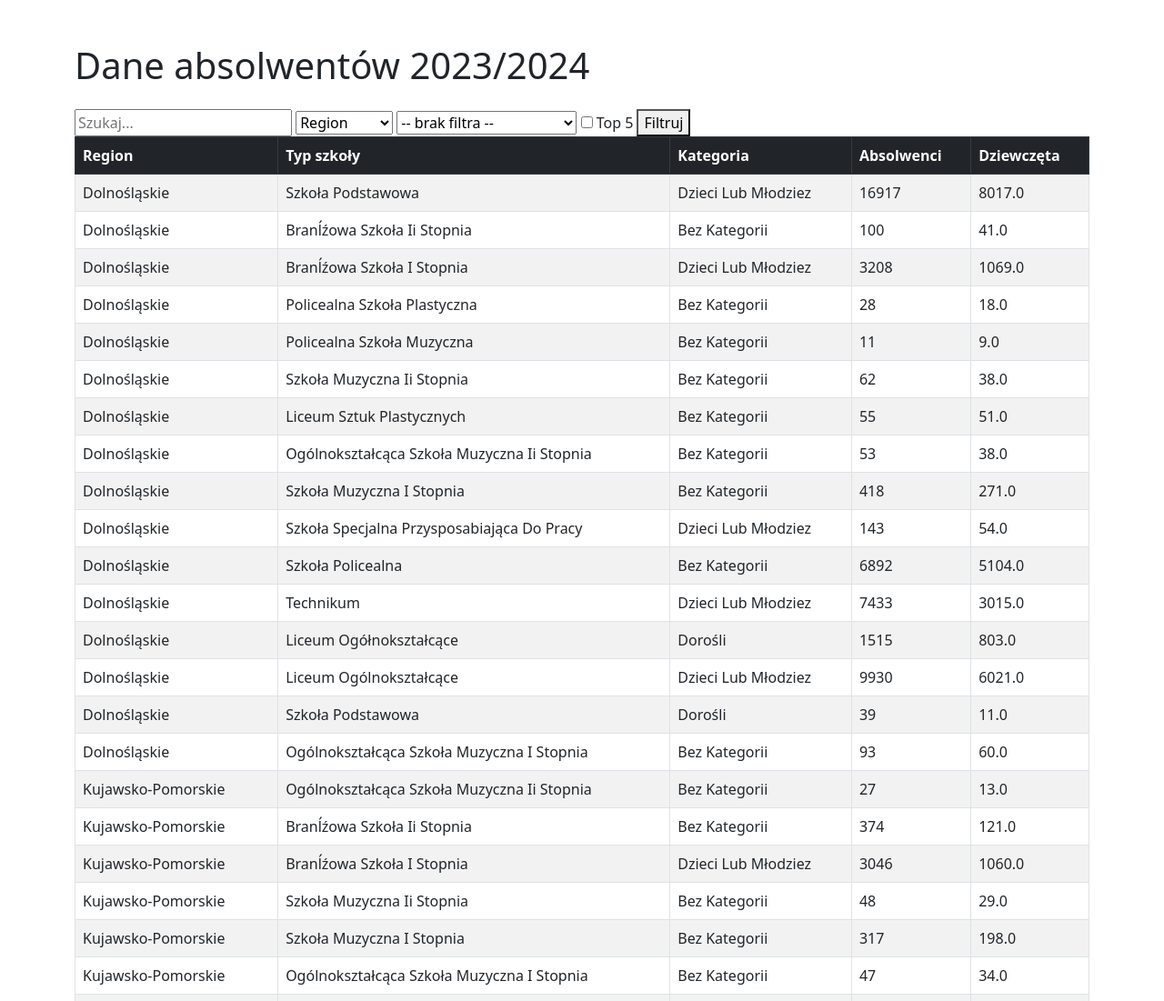
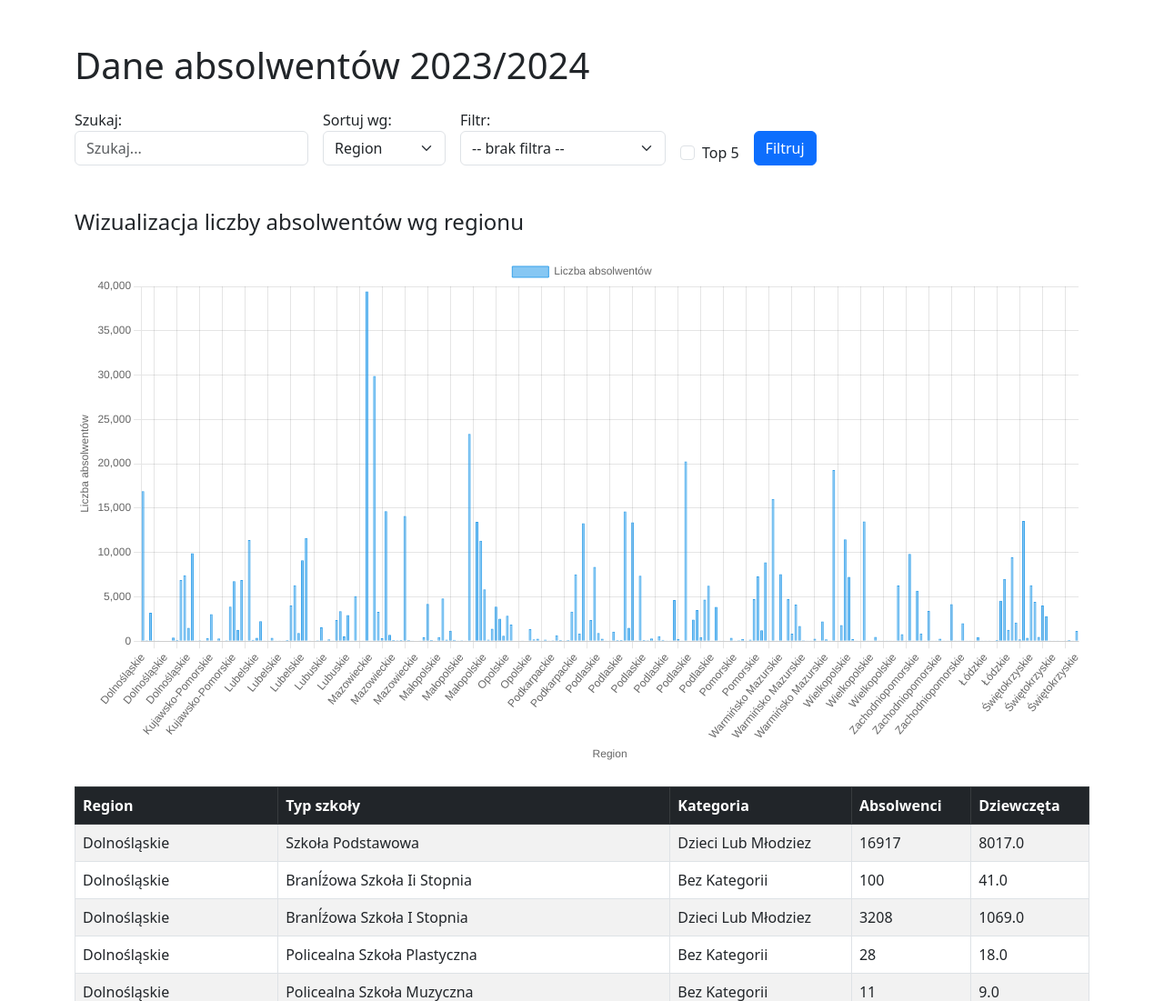
Before and after one commit to Norb1ert/Analiza_danych, a Flask app: page / in a window 1280 px wide. Shown: the top 1101 px of the page at 91% size. Run offline with Flask 3, Linux system fonts and the light colour scheme; a user stored in the database is signed in.

Commit message:
Dodanie wykresów

```diff
--- a/app.py
+++ b/app.py
@@ -33,31 +33,6 @@ def load_data():
 
 df = load_data()
 
-# @app.route('/')
-# @login_required
-# def index():
-#     search = request.args.get('search', '').lower()
-#     sort_by = request.args.get('sort_by', 'Region')
-#     top_only = request.args.get('top5', 'false') == 'true'
-
-#     filtered_df = df.copy()
-
-#     if search:
-#         filtered_df = filtered_df[
-#             filtered_df['Region'].str.lower().str.contains(search) |
-#             filtered_df['Typ szkoły'].str.lower().str.contains(search)
-#         ]
-
-#     if sort_by in filtered_df.columns:
-#         filtered_df = filtered_df.sort_values(by=sort_by, ascending=(sort_by == 'Region'))
-
-#     if top_only:
-#         filtered_df = filtered_df.head(5)
-
-#     avg_abs = round(filtered_df["Absolwenci"].mean(), 2)
-#     data = filtered_df.to_dict(orient='records')
-
-#     return render_template('index.html', data=data, avg_abs=avg_abs, search=search, sort_by=sort_by, top_only=top_only)
 
 @app.route('/')
 @login_required
@@ -65,7 +40,7 @@ def index():
     search = request.args.get('search', '').lower()
     sort_by = request.args.get('sort_by', 'Region')
     top_only = request.args.get('top5', 'false') == 'true'
-    filter_type = request.args.get('filter_type', '')  # NEW
+    filter_type = request.args.get('filter_type', '')
 
     filtered_df = df.copy()
 
@@ -92,10 +67,25 @@ def index():
         filtered_df['diff'] = (filtered_df['Absolwenci'] - avg_val).abs()
         filtered_df = filtered_df.sort_values(by='diff').head(1).drop(columns='diff')
 
+    # These must stay INSIDE the function
     avg_abs = round(filtered_df["Absolwenci"].mean(), 2)
     data = filtered_df.to_dict(orient='records')
 
-    return render_template('index.html', data=data, avg_abs=avg_abs, search=search, sort_by=sort_by, top_only=top_only, filter_type=filter_type)
+    # Prepare data for Chart.js
+    labels = list(filtered_df['Region'])
+    values = list(filtered_df['Absolwenci'])
+
+    return render_template(
+        'index.html',
+        data=data,
+        avg_abs=avg_abs,
+        search=search,
+        sort_by=sort_by,
+        top_only=top_only,
+        filter_type=filter_type,
+        labels=json.dumps(labels),
+        values=json.dumps(values)
+    )
 
 
 
@@ -124,6 +114,8 @@ def logout():
     logout_user()
     return redirect('/login')
 
+
+
 if __name__ == '__main__':
     with app.app_context():
         db.create_all()
--- a/templates/index.html
+++ b/templates/index.html
@@ -4,37 +4,52 @@
     <meta charset="UTF-8">
     <title>Dane absolwentów</title>
     <link rel="stylesheet" href="https://cdn.jsdelivr.net/npm/bootstrap@5.3.0/dist/css/bootstrap.min.css">
+    <script src="https://cdn.jsdelivr.net/npm/chart.js"></script>
 </head>
 <body class="container py-5">
     <h1 class="mb-4">Dane absolwentów 2023/2024</h1>
 
+    <!-- Formularz filtrów -->
+    <form method="get" class="mb-4 d-flex flex-wrap gap-3 align-items-end">
+        <div>
+            <label for="search">Szukaj:</label>
+            <input type="text" name="search" id="search" class="form-control" placeholder="Szukaj..." value="{{ search }}">
+        </div>
 
-    <form method="get" class="filters">
-        <input type="text" name="search" placeholder="Szukaj..." value="{{ search }}">
-        <select name="sort_by">
+        <div>
+            <label for="sort_by">Sortuj wg:</label>
+            <select name="sort_by" id="sort_by" class="form-select">
                 <option value="Region" {% if sort_by == 'Region' %}selected{% endif %}>Region</option>
                 <option value="Typ szkoły" {% if sort_by == 'Typ szkoły' %}selected{% endif %}>Typ szkoły</option>
                 <option value="Absolwenci" {% if sort_by == 'Absolwenci' %}selected{% endif %}>Absolwenci</option>
             </select>
+        </div>
 
-        <select name="filter_type">
+        <div>
+            <label for="filter_type">Filtr:</label>
+            <select name="filter_type" id="filter_type" class="form-select">
                 <option value="">-- brak filtra --</option>
                 <option value="max" {% if filter_type == 'max' %}selected{% endif %}>Najwięcej absolwentów</option>
                 <option value="min" {% if filter_type == 'min' %}selected{% endif %}>Najmniej absolwentów</option>
                 <option value="avg" {% if filter_type == 'avg' %}selected{% endif %}>Najbliżej średniej</option>
             </select>
+        </div>
 
-        <label>
-          <input type="checkbox" name="top5" value="true" {% if top_only %}checked{% endif %}>
-          Top 5
-        </label>
+        <div class="form-check">
+            <input type="checkbox" class="form-check-input" name="top5" id="top5" value="true" {% if top_only %}checked{% endif %}>
+            <label for="top5" class="form-check-label">Top 5</label>
+        </div>
 
-        <button type="submit">Filtruj</button>
+        <button type="submit" class="btn btn-primary">Filtruj</button>
     </form>
 
+    <!-- Wykres -->
+    <h2 class="h4 mt-5">Wizualizacja liczby absolwentów wg regionu</h2>
+    <div class="d-flex justify-content-center my-4">
+        <canvas id="absChart" style="max-width: 100%; height: auto;" width="600" height="300"></canvas>
+    </div>
 
-
-
+    <!-- Tabela -->
     <table class="table table-bordered table-striped">
         <thead class="table-dark">
             <tr>
@@ -59,5 +74,47 @@
     </table>
 
     <p class="text-muted">Średnia liczba absolwentów: {{ avg_abs }}</p>
+
+    <!-- Skrypt Chart.js -->
+    <script>
+        const ctx = document.getElementById('absChart').getContext('2d');
+        const chart = new Chart(ctx, {
+            type: 'bar',
+            data: {
+                labels: {{ labels | safe }},
+                datasets: [{
+                    label: 'Liczba absolwentów',
+                    data: {{ values | safe }},
+                    backgroundColor: 'rgba(54, 162, 235, 0.6)',
+                    borderColor: 'rgba(54, 162, 235, 1)',
+                    borderWidth: 1
+                }]
+            },
+            options: {
+                responsive: true,
+                plugins: {
+                    legend: {
+                        display: true,
+                        position: 'top'
+                    }
+                },
+                scales: {
+                    y: {
+                        beginAtZero: true,
+                        title: {
+                            display: true,
+                            text: 'Liczba absolwentów'
+                        }
+                    },
+                    x: {
+                        title: {
+                            display: true,
+                            text: 'Region'
+                        }
+                    }
+                }
+            }
+        })
+    </script>
 </body>
 </html>
```
Lines whose indentation alone changed are shown as unchanged.
